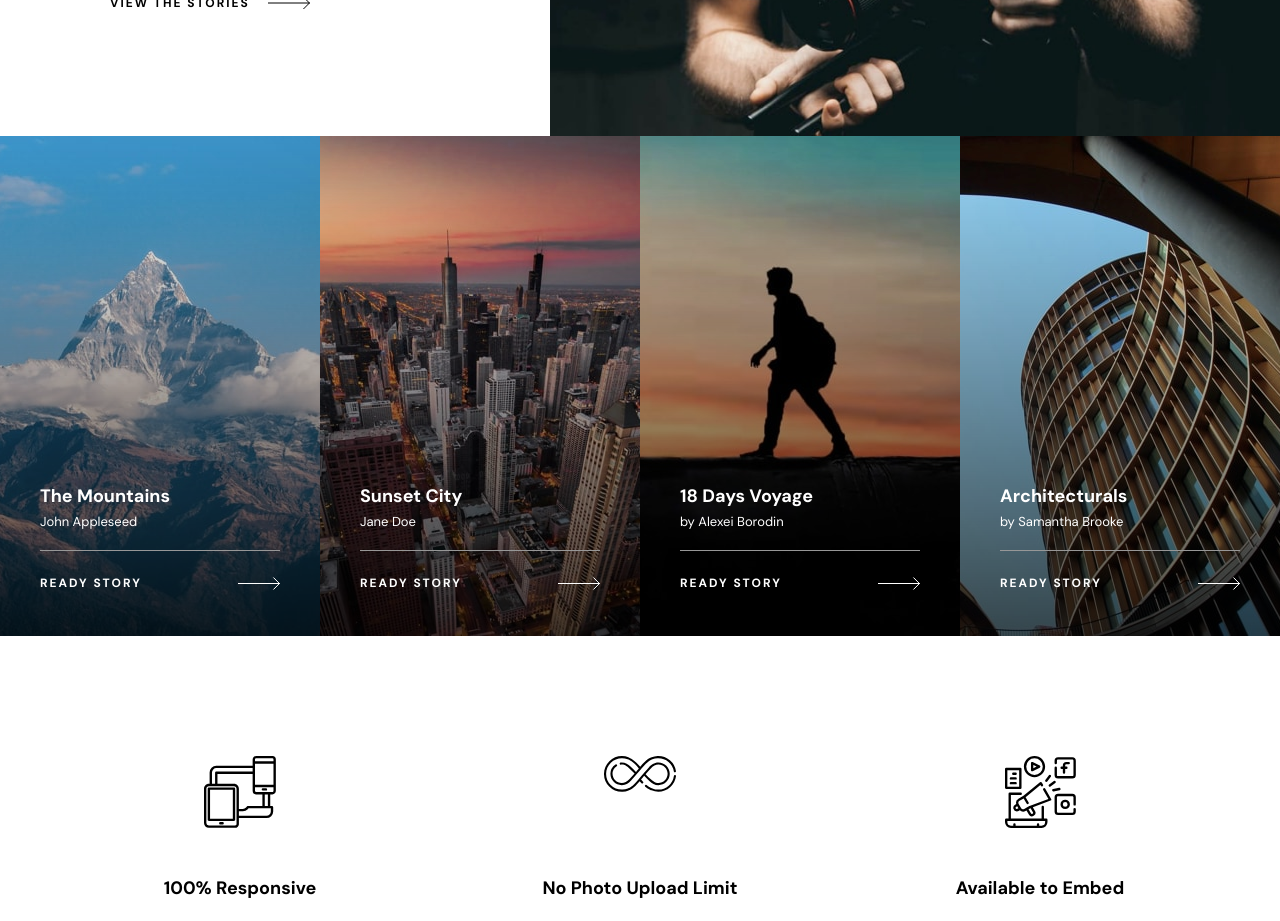
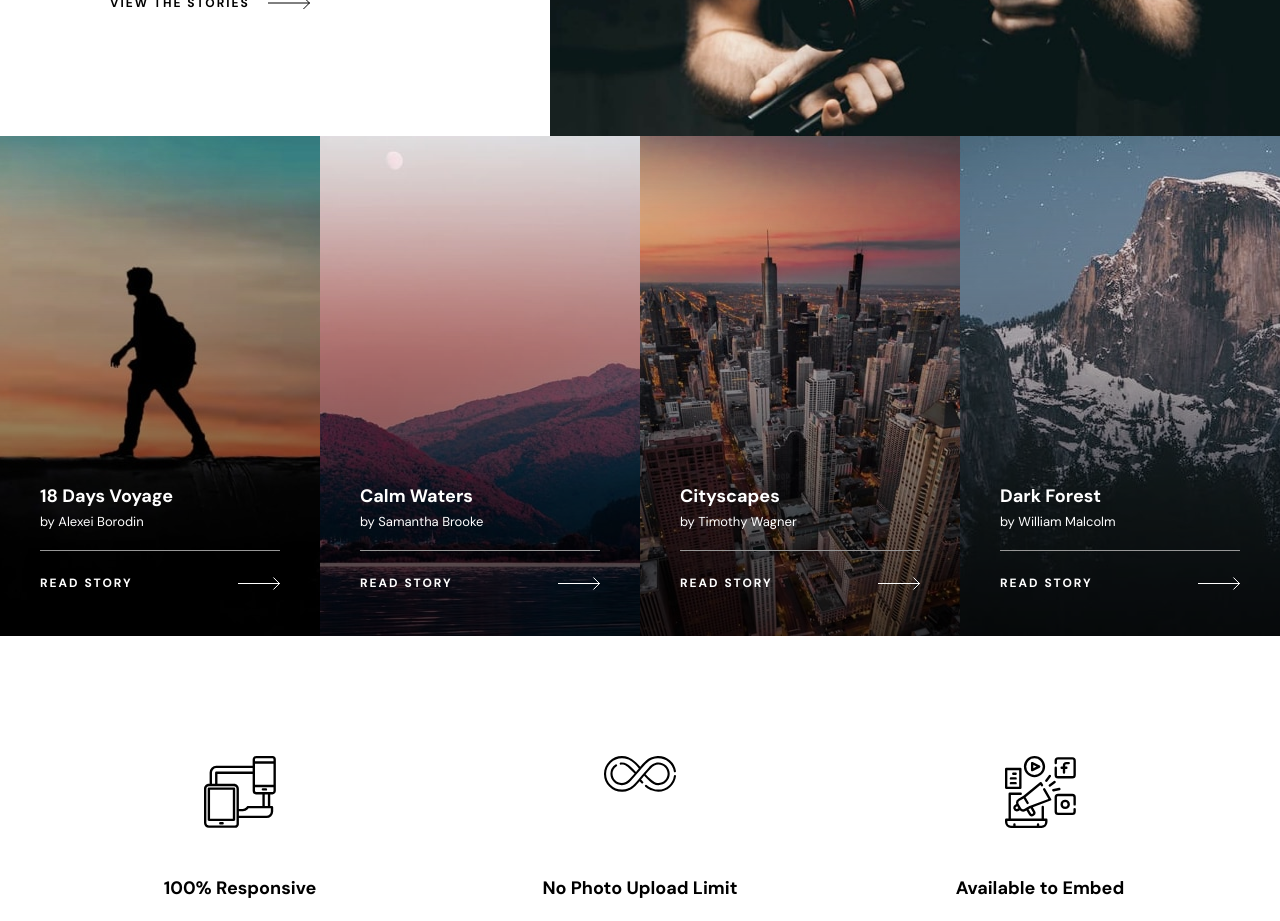
Before and after one commit to MKofficiel/photosnap, a React (Vite) app: page / in a window 1280 px wide. Shown: the part 1560-2481 px from the top of the page. Built offline with nearby package versions, Linux system fonts and the light colour scheme.

Commit message:
implement complete Stories page with layout, images, and content

```diff
--- a/src/components/StoriesCards.jsx
+++ b/src/components/StoriesCards.jsx
@@ -4,7 +4,7 @@ const StoriesCards = ({ story }) => {
   const {
     title,
     author,
-    cta: { label, icon, alt: ctaAlt },
+
     image: { desktop, alt: imageAlt },
   } = story;
 
@@ -23,10 +23,10 @@ const StoriesCards = ({ story }) => {
         </div>
         <div className="flex justify-between">
           <p className="text-[12px] font-bold tracking-[2px] uppercase">
-            {label}
+            Read story
           </p>
 
-          <img src={icon} alt={ctaAlt} />
+          <img src="/assets/shared/desktop/Arrowwhite.svg" alt="arrow" />
         </div>
       </div>
 
--- a/src/constants/index.jsx
+++ b/src/constants/index.jsx
@@ -77,13 +77,89 @@ export const heroContents = [
 export const storyCards = [
   {
     date: "April 16th 2020",
-    title: "The Mountains",
-    author: "John Appleseed",
-    cta: {
-      label: "Ready story",
-      icon: "/assets/shared/desktop/Arrowwhite.svg",
-      alt: "arrow icon",
+    title: "18 Days Voyage",
+    author: "by Alexei Borodin",
+    image: {
+      desktop: "/assets/stories/desktop/18-days-voyage.jpg",
+      mobile: "/assets/stories/mobile/18-days-voyage.jpg",
+      alt: "18 Days Voyage",
     },
+  },
+
+  {
+    date: "April 9th 2020",
+    title: "Calm Waters",
+    author: "by Samantha Brooke",
+    image: {
+      desktop: "/assets/stories/desktop/calm-waters.jpg",
+      mobile: "/assets/stories/mobile/calm-waters.jpg",
+      alt: "Calm Waters",
+    },
+  },
+  {
+    date: "April 7th 2020",
+    title: "Cityscapes",
+    author: "by Timothy Wagner",
+    image: {
+      desktop: "/assets/stories/desktop/cityscapes.jpg",
+      mobile: "/assets/stories/mobile/cityscapes.jpg",
+      alt: "Cityscapes",
+    },
+  },
+  {
+    date: "April 5th 2020",
+    title: "Dark Forest",
+    author: "by William Malcolm",
+    image: {
+      desktop: "/assets/stories/desktop/dark-forest.jpg",
+      mobile: "/assets/stories/mobile/dark-forest.jpg",
+      alt: "Dark Forest",
+    },
+  },
+  {
+    date: "April 3rd 2020",
+    title: "King on Africa",
+    author: "by Tim Hillenburg",
+    image: {
+      desktop: "/assets/stories/desktop/king-on-africa.jpg",
+      mobile: "/assets/stories/mobile/king-on-africa.jpg",
+      alt: "King on Africa",
+    },
+  },
+  {
+    date: "April 1st 2020",
+    title: "Land of Dreams",
+    author: "by William Malcolm",
+    image: {
+      desktop: "/assets/stories/desktop/land-of-dreams.jpg",
+      mobile: "/assets/stories/mobile/land-of-dreams.jpg",
+      alt: "Land of Dreams",
+    },
+  },
+  {
+    date: "March 30th 2020",
+    title: "Milky Way",
+    author: "by Benjamin Cruz",
+    image: {
+      desktop: "/assets/stories/desktop/milky-way.jpg",
+      mobile: "/assets/stories/mobile/milky-way.jpg",
+      alt: "Milky Way",
+    },
+  },
+  {
+    date: "March 28th 2020",
+    title: "Moon of Appalachia",
+    author: "by John Appleseed",
+    image: {
+      desktop: "/assets/stories/desktop/moon-of-appalacia.jpg",
+      mobile: "/assets/stories/mobile/moon-of-appalacia.jpg",
+      alt: "Moon of Appalachia",
+    },
+  },
+  {
+    date: "March 26th 2020",
+    title: "Mountains",
+    author: "by John Appleseed",
     image: {
       desktop: "/assets/stories/desktop/mountains.jpg",
       mobile: "/assets/stories/mobile/mountains.jpg",
@@ -91,48 +167,83 @@ export const storyCards = [
     },
   },
   {
-    date: "April 14th 2020",
-    title: "Sunset City",
-    author: "Jane Doe",
-    cta: {
-      label: "Ready story",
-      icon: "/assets/shared/desktop/Arrowwhite.svg",
-      alt: "arrow icon",
-    },
+    date: "March 24th 2020",
+    title: "Rage of the Sea",
+    author: "by Samantha Brooke",
     image: {
-      desktop: "/assets/stories/desktop/cityscapes.jpg",
-      mobile: "/assets/stories/mobile/mountains.jpg",
-      alt: "Sunset Cityscapes",
+      desktop: "/assets/stories/desktop/rage-of-the-sea.jpg",
+      mobile: "/assets/stories/mobile/rage-of-the-sea.jpg",
+      alt: "Rage of the Sea",
     },
   },
   {
-    date: "April 11th 2020",
-    title: "18 Days Voyage",
-    author: "by Alexei Borodin",
-    cta: {
-      label: "Ready story",
-      icon: "/assets/shared/desktop/Arrowwhite.svg",
-      alt: "arrow icon",
-    },
+    date: "March 22nd 2020",
+    title: "Running Free",
+    author: "by Timothy Wagner",
     image: {
-      desktop: "/assets/stories/desktop/18-days-voyage.jpg",
-      mobile: "/assets/stories/mobile/mountains.jpg",
-      alt: "18 Days Voyage",
+      desktop: "/assets/stories/desktop/running-free.jpg",
+      mobile: "/assets/stories/mobile/running-free.jpg",
+      alt: "Running Free",
     },
   },
   {
-    date: "April 14th 2020",
+    date: "March 20th 2020",
+    title: "Somwarpet’s Beauty",
+    author: "by Benjamin Cruz",
+    image: {
+      desktop: "/assets/stories/desktop/somwarpet.jpg",
+      mobile: "/assets/stories/mobile/somwarpet.jpg",
+      alt: "Somwarpet’s Beauty",
+    },
+  },
+  {
+    date: "March 18th 2020",
+    title: "Trip to Nowhere",
+    author: "by Samantha Brooke",
+    image: {
+      desktop: "/assets/stories/desktop/trip-to-nowhere.jpg",
+      mobile: "/assets/stories/mobile/trip-to-nowhere.jpg",
+      alt: "Trip to Nowhere",
+    },
+  },
+  {
+    date: "March 16th 2020",
+    title: "Unforeseen Corners",
+    author: "by William Malcolm",
+    image: {
+      desktop: "/assets/stories/desktop/unforeseen-corners.jpg",
+      mobile: "/assets/stories/mobile/unforeseen-corners.jpg",
+      alt: "Unforeseen Corners",
+    },
+  },
+  {
+    date: "March 14th 2020",
+    title: "World Tour 2019",
+    author: "by Timothy Wagner",
+    image: {
+      desktop: "/assets/stories/desktop/world-tour.jpg",
+      mobile: "/assets/stories/mobile/world-tour.jpg",
+      alt: "World Tour 2019",
+    },
+  },
+  // {
+  //   date: "March 16th 2020",
+  //   title: "Unforeseen Corners",
+  //   author: "by William Malcolm",
+  //   image: {
+  //     desktop: "/assets/stories/desktop/unforeseen-corners.jpg",
+  //     mobile: "/assets/stories/mobile/unforeseen-corners.jpg",
+  //     alt: "Unforeseen Corners",
+  //   },
+  // },
+  {
+    date: "March 14th 2020",
     title: "Architecturals",
     author: "by Samantha Brooke",
-    cta: {
-      label: "Ready story",
-      icon: "/assets/shared/desktop/Arrowwhite.svg",
-      alt: "arrow icon",
-    },
     image: {
       desktop: "/assets/stories/desktop/architecturals.jpg",
-      mobile: "/assets/stories/mobile/mountains.jpg",
-      alt: "The Mountains",
+      mobile: "/assets/stories/mobile/architecturals.jpg",
+      alt: "World Tour 2019",
     },
   },
 ];
--- a/src/pages/Stories.jsx
+++ b/src/pages/Stories.jsx
@@ -1,11 +1,13 @@
 import NavBar from "../components/NavBar";
 import StoriesHeader from "../sections/StoriesHeader";
+import StoriesShowcase from "../sections/StoriesShowcase";
 
 const Stories = () => {
   return (
     <main>
       <NavBar />
       <StoriesHeader />
+      <StoriesShowcase />
     </main>
   );
 };
--- a/src/sections/FeaturedStories.jsx
+++ b/src/sections/FeaturedStories.jsx
@@ -6,7 +6,7 @@ const FeaturedStories = () => {
     <section className="">
       {/* C:\Users\DELL\Desktop\photosnap\public\assets\stories\desktop\18-days-voyage.jpg */}
       <div className="grid max-sm:grid-rows-4 md:grid-cols-2 lg:grid-cols-4">
-        {storyCards.map((story) => (
+        {storyCards.slice(0, 4).map((story) => (
           <StoriesCards key={story.title} story={story} />
         ))}
         {/* <figure className="flex h-[360px] cursor-pointer items-end bg-[url('/assets/stories/desktop/18-days-voyage.jpg')] bg-cover bg-center px-[40px] pb-[40px] transition-transform duration-300 hover:translate-y-[-2px]">
--- /dev/null
+++ b/src/sections/StoriesShowcase.jsx
@@ -0,0 +1,16 @@
+import StoriesCards from "../components/StoriesCards";
+import { storyCards } from "../constants";
+
+const StoriesShowcase = () => {
+  return (
+    <section>
+      <div className="grid max-sm:grid-rows-4 md:grid-cols-2 lg:grid-cols-4">
+        {storyCards.map((story) => (
+          <StoriesCards key={story.title} story={story} />
+        ))}
+      </div>
+    </section>
+  );
+};
+
+export default StoriesShowcase;
```
